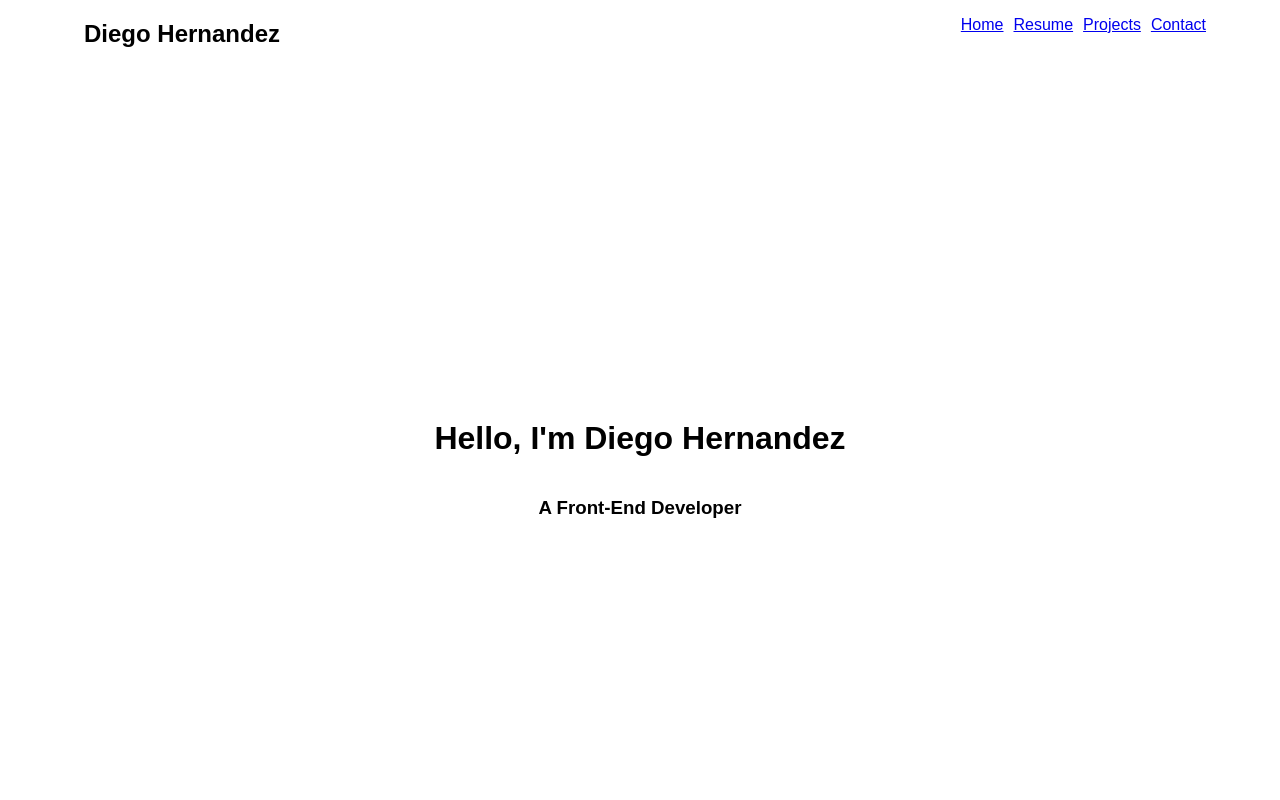
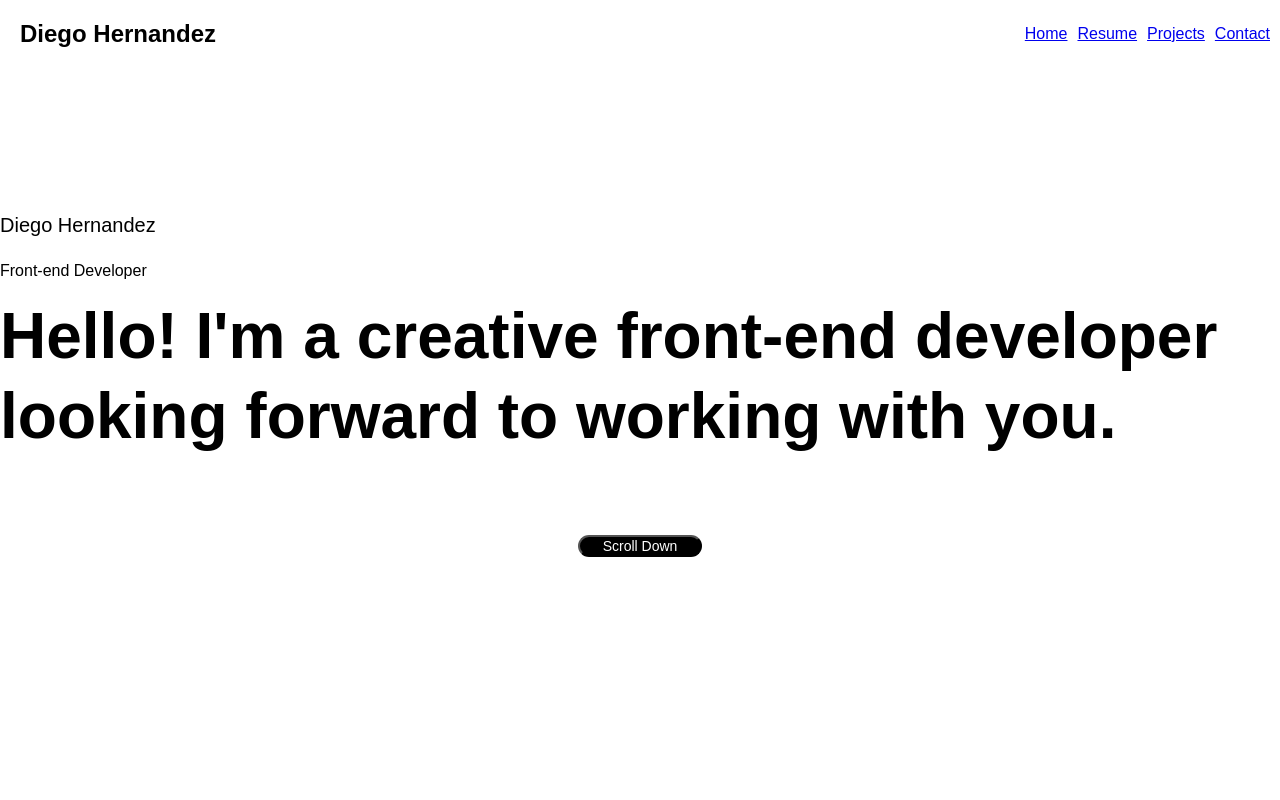
Before and after one commit to dgohdz/my-portfolio, a React (Create React App) app: page / in a window 1280 px wide. Shown: the top 800 px of the page. Built offline with nearby package versions, Linux system fonts and the light colour scheme.

Commit message:
Need to fix Home section

```diff
--- a/src/App.css
+++ b/src/App.css
@@ -1,3 +1,13 @@
 .App {
-    font-family: 'Abel', sans-serif;
+    font-family: 'Montserrat', sans-serif;
 }
+
+.App:tiny {
+  padding-right: 7px;
+  padding-left: 7px;
+}
+
+.App:medium {
+  padding-right: 81px;
+  padding-left: 81px;
+}
--- a/src/sections/Home.js
+++ b/src/sections/Home.js
@@ -4,9 +4,15 @@ import '../stylesheets/Home.css'
 export default class Home extends Component {
     render() {
         return (
-            <div className='HomeTitle'>
-                <h1>Hello, I'm Diego Hernandez</h1>
-                <h3>A Front-End Developer</h3>
+            <div className='Home-Section'>
+                <div className='Home-Container'>
+                <h3 className='Name'>Diego Hernandez</h3>
+                <p className='Job-Title'>Front-end Developer</p>
+                <h1 className='Greeting-Heading'>Hello! I'm a creative front-end developer looking forward to working with you.</h1>
+                <button className='Scroll-Button'>Scroll Down</button>
+                </div>
+
+
             </div>
         )
     }
--- a/src/stylesheets/Home.css
+++ b/src/stylesheets/Home.css
@@ -1,7 +1,91 @@
-.HomeTitle {
-    display: flex;
+.Home-Section {
+    min-height: 100vh;
+    margin-top: 140px;
+    margin-right: auto;
+    margin-bottom: auto;
+    margin-left: auto;
+    border-top-left-radius: 0px;
+    border-top-right-radius: 0px;
+    border-bottom-left-radius: 0px;
+    border-bottom-right-radius: 0px;
+    object-fit: contain;
+  }
+
+  .home-section:small {
+    margin-right: 15px;
+    margin-left: 15px;
+  }
+
+  .Home-Container {
+    display: block;
+    margin-top: auto;
+    margin-bottom: auto;
+    padding-top: 0px;
+    justify-content: space-around;
+    align-items: center;
+  }
+
+  .Home-Container:medium {
+    margin-top: auto;
+    margin-bottom: auto;
+  }
+
+  .Name {
+    font-size: 20px;
+    line-height: 34px;
+    font-weight: 400;
+  }
+
+  .Greeting-Heading {
+    display: block;
+    margin-top: 10px;
+    margin-right: auto;
+    margin-bottom: 10px;
+    margin-left: auto;
+    justify-content: center;
+    font-size: 64px;
+    line-height: 80px;
+    text-transform: none;
+  }
+
+  .Greeting-Heading:tiny {
+    font-size: 36px;
+    line-height: 48px;
+  }
+
+  .Greeting-Heading:small {
+    font-size: 50px;
+    line-height: 64px;
+  }
+
+  .Greeting-Heading:medium {
+    display: block;
+    margin-right: auto;
+    margin-left: auto;
+    padding-left: 0px;
     flex-direction: column;
     justify-content: center;
-    align-items: center;
-    height: 100vh;
-}
+    flex-wrap: nowrap;
+    align-items: flex-end;
+    align-content: stretch;
+    font-size: 56px;
+    line-height: 70px;
+  }
+
+  .Scroll-Button {
+        position: relative;
+        display: block;
+        width: 123.125px;
+        margin-top: 79px;
+        margin-right: auto;
+        margin-left: auto;
+        border-top-left-radius: 11px;
+        border-top-right-radius: 11px;
+        border-bottom-left-radius: 11px;
+        border-bottom-right-radius: 11px;
+        background-color: hsla(208.00000000000003, 0.00%, 0.00%, 1.00);
+        color: white;
+        font-size: 14px;
+        text-align: center;
+        object-fit: none;
+      }
--- a/src/stylesheets/NavBar.css
+++ b/src/stylesheets/NavBar.css
@@ -1,8 +1,15 @@
 .NavbarItems {
     display: flex;
-    justify-content: center;
-    /* background-color: #252128; */
-}
+    justify-content: space-between;
+    align-items: center;
+    flex-grow: 1;
+    flex-shrink: 1;
+    flex-basis: 0%;
+  }
+
+  .NavbarItems:medium {
+    background-color: white;
+  }
 
 .navbar-logo {
     justify-self: start;
```
